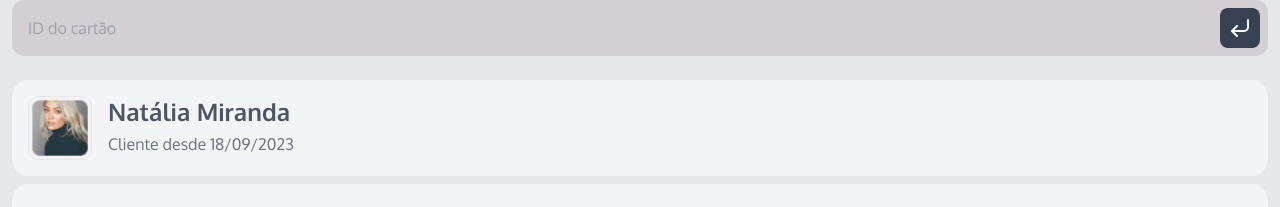
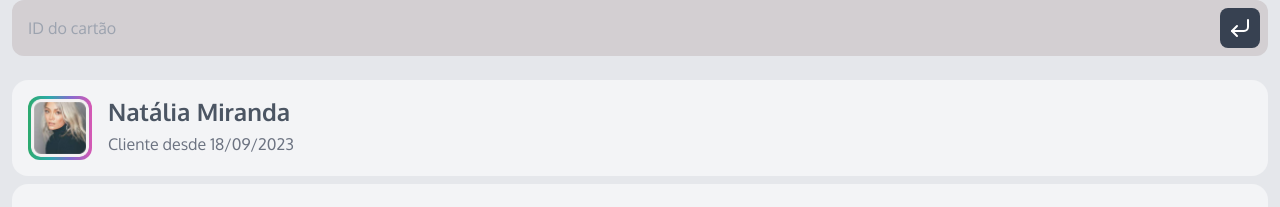
Before and after one commit to cesar7722a/cartao-de-fidelidade, a React (Vite) app: page / in a window 1280 px wide. Shown: the part 112-319 px from the top of the page. Built offline with nearby package versions, Linux system fonts and the light colour scheme.

Commit message:
adicionei border na imagem user

```diff
--- a/src/components/cardDescriUser.tsx
+++ b/src/components/cardDescriUser.tsx
@@ -3,11 +3,13 @@ import userImagem from "../../public/Picture.png";
 export function CardDescriptionUser() {
   return (
     <div className="h-24 rounded-2xl py-4 px-4 bg-gray-100 flex gap-4">
-      <img
-        src={userImagem}
-        alt="user Imagem"
-        className="rounded-[10px] border border-spacing-4 size-16"
-      />
+      <div className="bg-custom-gradient rounded-xl">
+        <img
+          src={userImagem}
+          alt="user Imagem"
+          className="rounded-xl size-16 p-[3px]"
+        />
+      </div>
       <div className="space-y-1">
         <h1 className="text-gray-600 font-bold text-2xl">Natália Miranda</h1>
         <h2 className="text-gray-500">Cliente desde 18/09/2023</h2>
```
